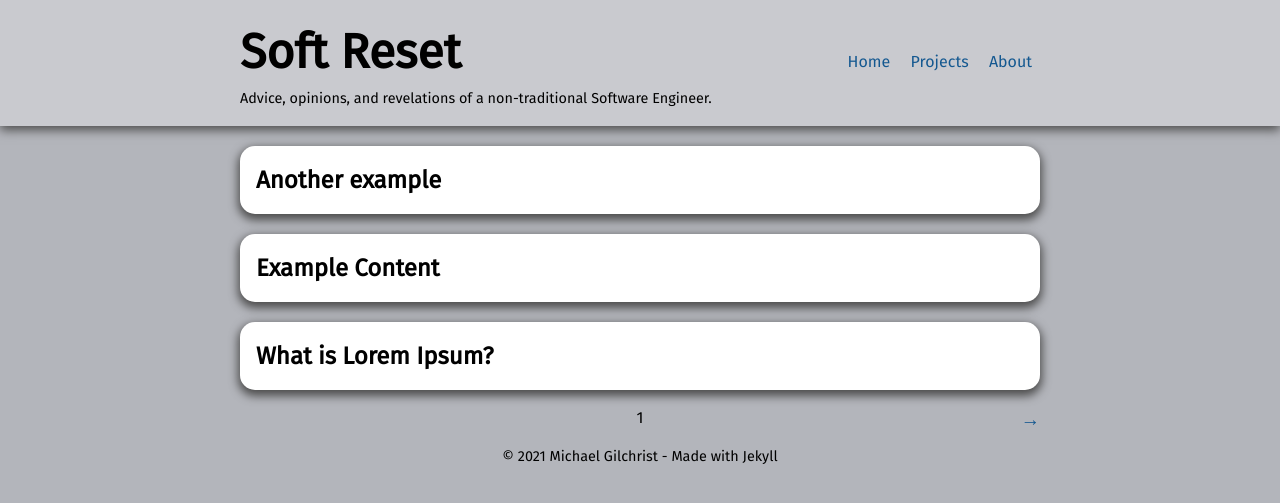
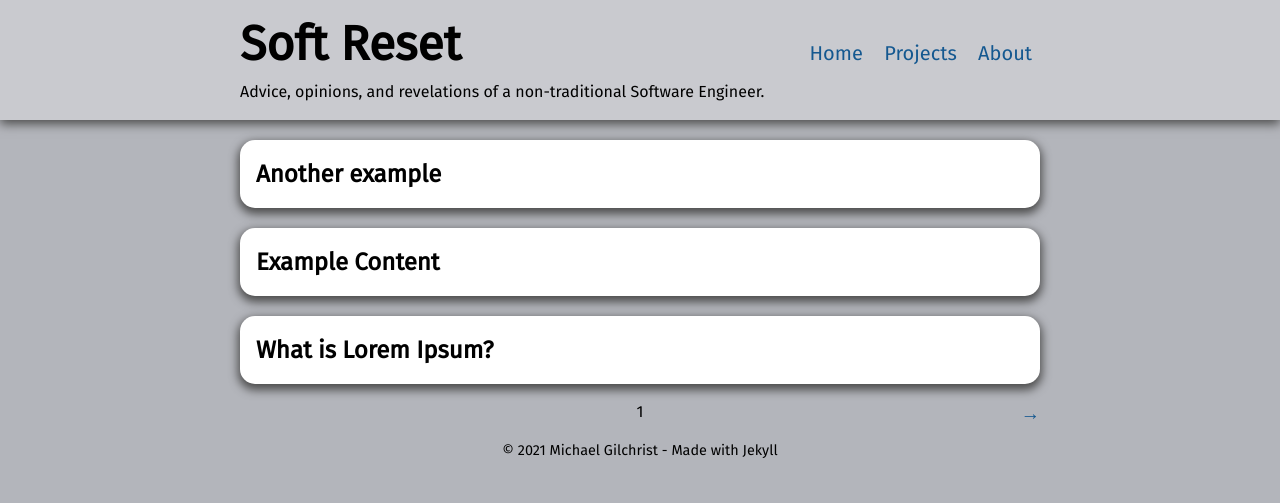
Before and after one commit to michaelgilch/michaelgilch.github.io, a Jekyll site: the page built from index.html, in a window 1280 px wide. Shown: the top 503 px of the page. Built offline with Jekyll 4.4.1, drawn with Linux system fonts in a browser that asks for light colours; some web fonts are replaced; the list of posts is cut into pages by our own code.

Commit message:
Adjust header fonts and spacing

```diff
--- a/_sass/header.scss
+++ b/_sass/header.scss
@@ -3,9 +3,9 @@
 
   .title {
     display: inline-block;
-    font-size: 2rem;
+    font-size: 2.5rem;
     margin: 0;
-    padding: 1rem 0 0 0;
+    padding: .5rem 0 0 0;
   }
 
   .subtitle {
@@ -21,7 +21,7 @@
   ul {
     list-style-type: none;
     padding: 0;
-    font-size: .9rem;
+    font-size: 1rem;
     margin: .5rem;
   }
 
@@ -41,7 +41,7 @@
     }
 
     .subtitle {
-      font-size: .9rem;
+      font-size: 1rem;
       padding-bottom: 1rem;
     }
   }
@@ -54,7 +54,7 @@
       bottom: 1.75rem;
       position: absolute;
       right: 0;
-      font-size: 1rem;
+      font-size: 1.25rem;
     }
 
     li {
```
